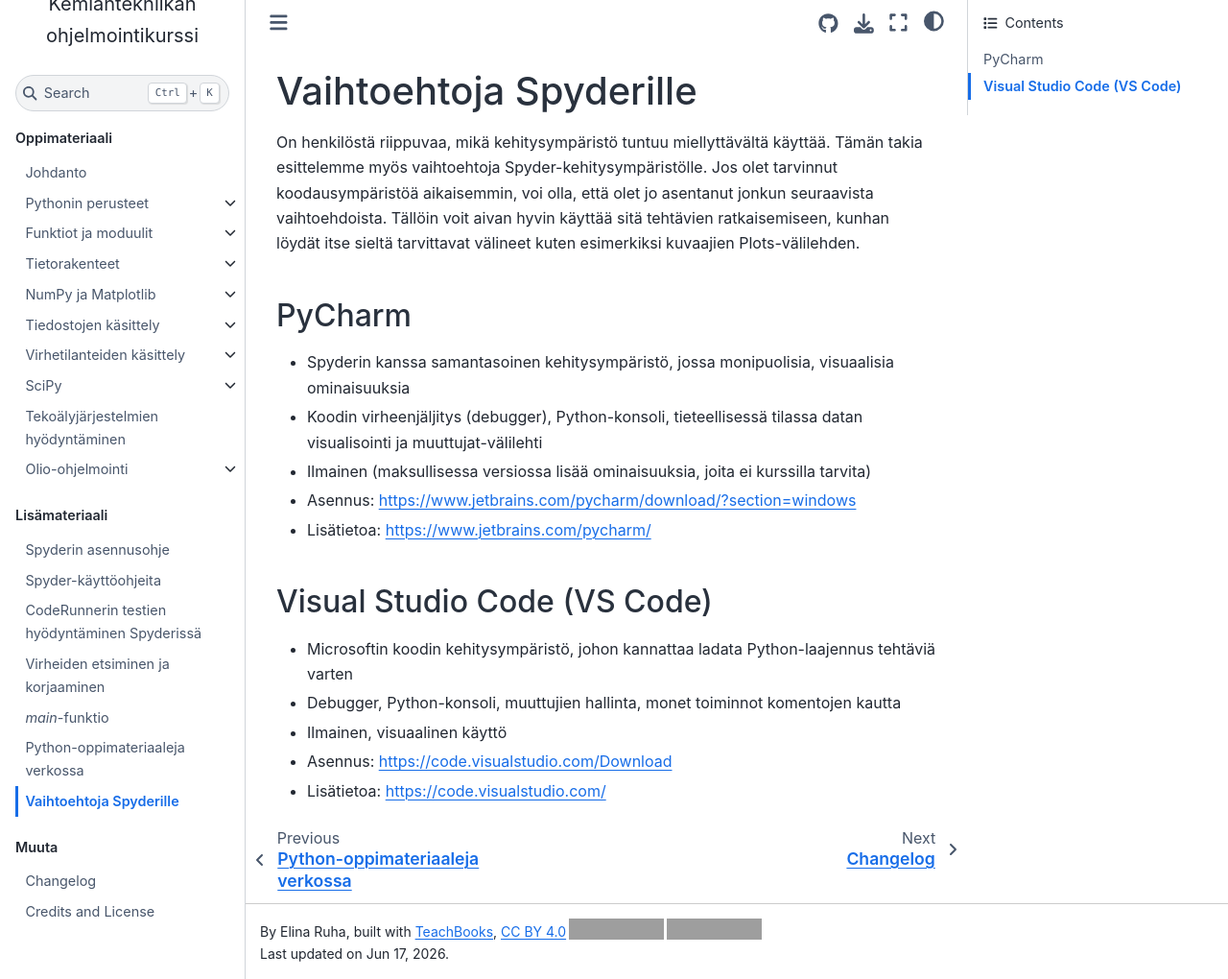
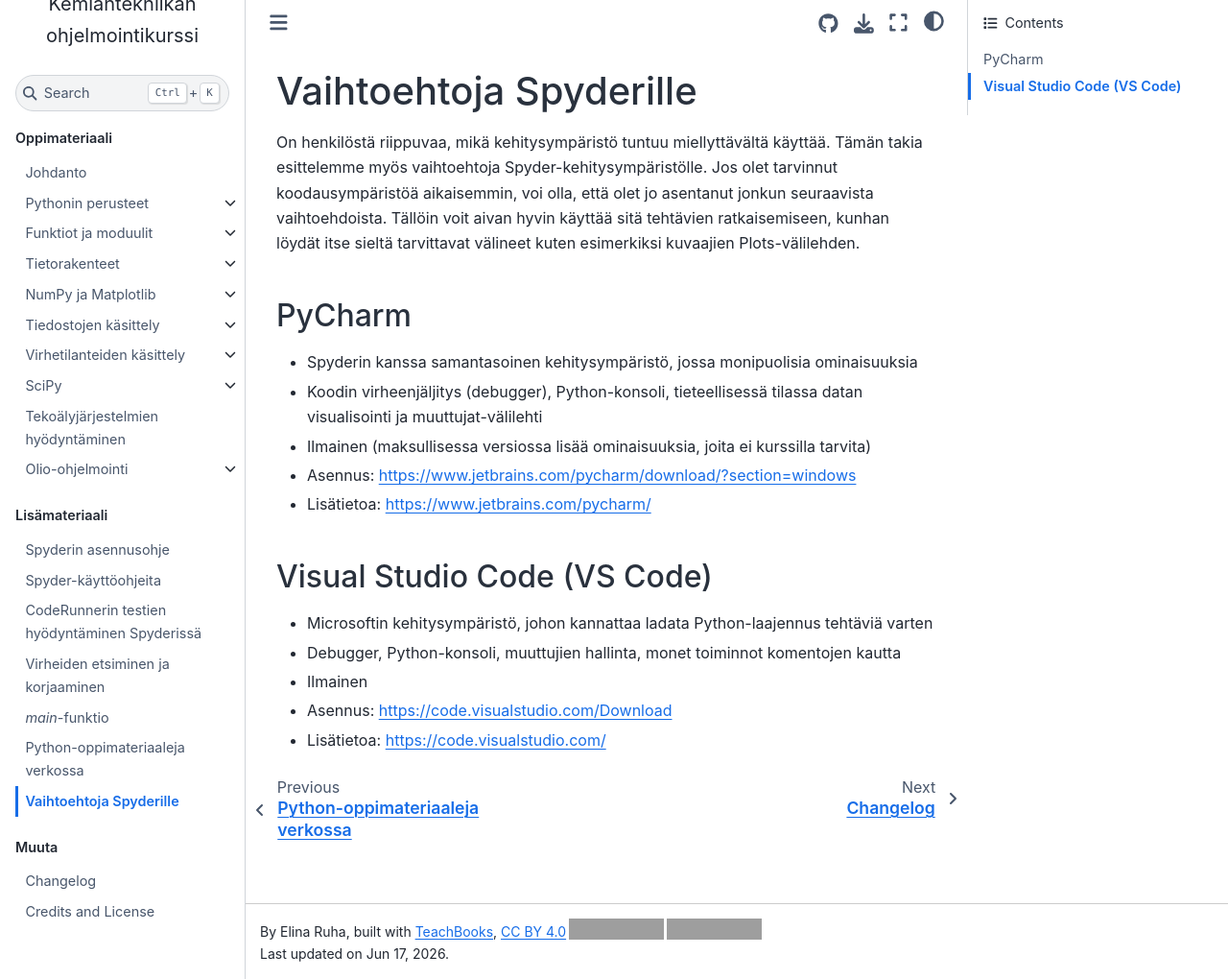
Before and after one commit to elina-ruha/CHEM-ohjelmointikurssikirja-test, a Jupyter Book: the page built from book/lisamateriaali/vaihtoehdot.md, in a window 1280 px wide and 1020 px high. Shown: the whole window at 96% size. Built offline with Jupyter Book 1.0.4 settings and Sphinx 7.4.7 and the Sphinx Book theme 1.1.4, drawn with Linux system fonts in a browser that asks for light colours; comment, search, counter and statistics services are not loaded; grey boxes are pictures that could not be loaded.

Commit message:
Update vaihtoehdot.md

```diff
--- a/book/lisamateriaali/vaihtoehdot.md
+++ b/book/lisamateriaali/vaihtoehdot.md
@@ -4,14 +4,14 @@
 sitä tehtävien ratkaisemiseen, kunhan löydät itse sieltä tarvittavat välineet kuten esimerkiksi kuvaajien Plots-välilehden.
 
 ## PyCharm
-- Spyderin kanssa samantasoinen kehitysympäristö, jossa monipuolisia, visuaalisia ominaisuuksia
+- Spyderin kanssa samantasoinen kehitysympäristö, jossa monipuolisia ominaisuuksia
 - Koodin virheenjäljitys (debugger), Python-konsoli, tieteellisessä tilassa datan visualisointi ja muuttujat-välilehti
 - Ilmainen (maksullisessa versiossa lisää ominaisuuksia, joita ei kurssilla tarvita)
 - Asennus: <https://www.jetbrains.com/pycharm/download/?section=windows>
 - Lisätietoa: <https://www.jetbrains.com/pycharm/>
 ## Visual Studio Code (VS Code)
-- Microsoftin koodin kehitysympäristö, johon kannattaa ladata Python-laajennus tehtäviä varten
+- Microsoftin kehitysympäristö, johon kannattaa ladata Python-laajennus tehtäviä varten
 - Debugger, Python-konsoli, muuttujien hallinta, monet toiminnot komentojen kautta
-- Ilmainen, visuaalinen käyttö
+- Ilmainen
 - Asennus: <https://code.visualstudio.com/Download>
 - Lisätietoa: <https://code.visualstudio.com/>
```
